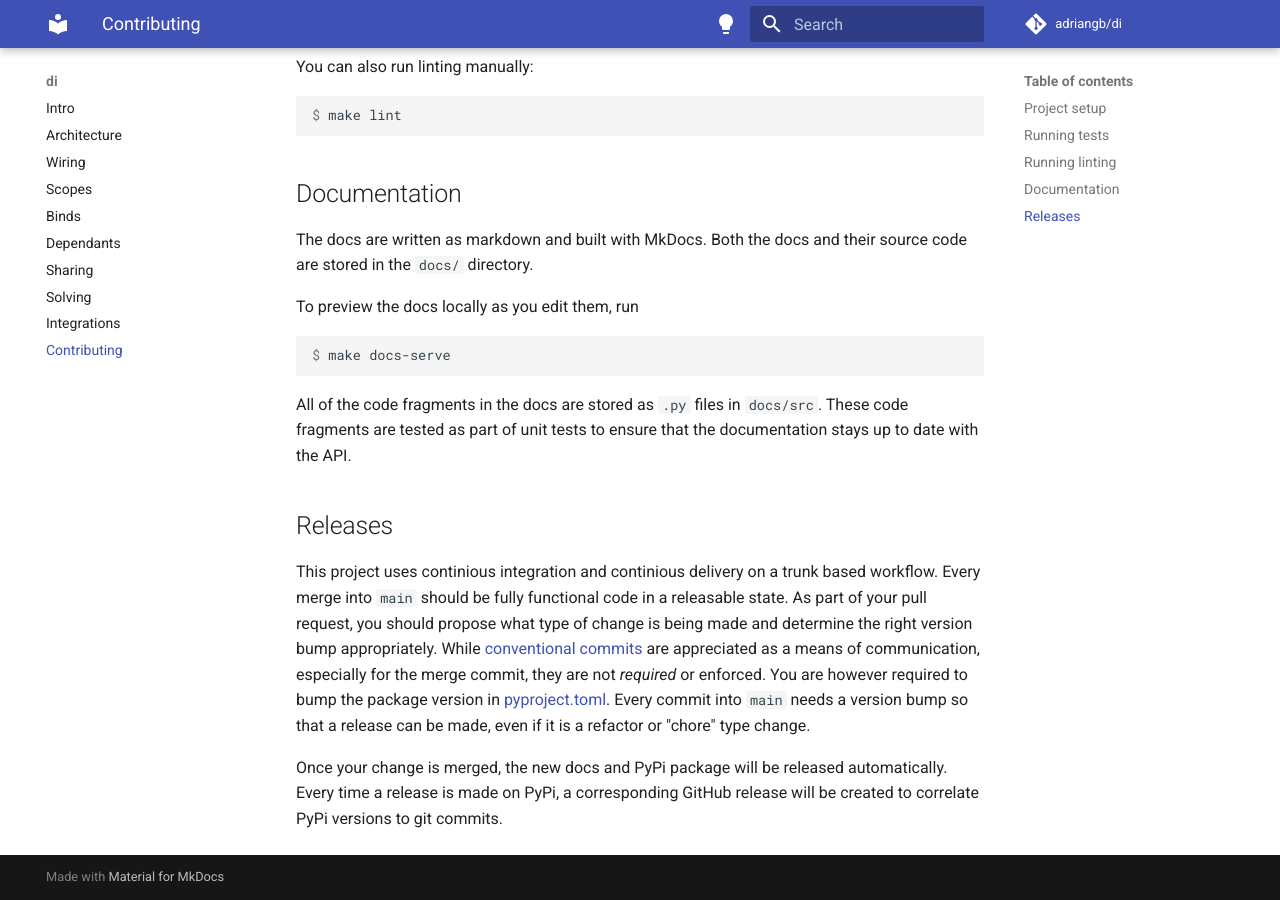
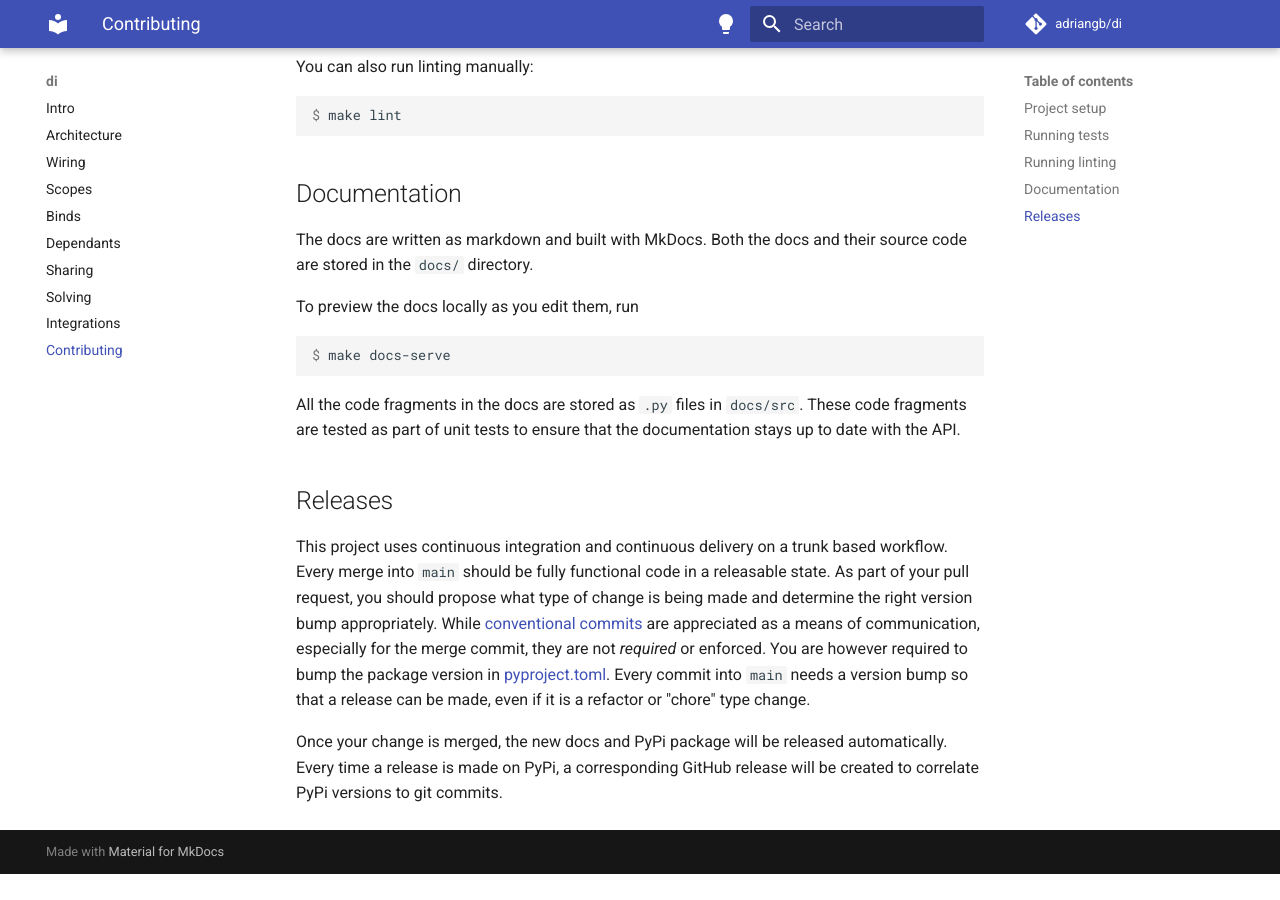
Before and after one commit to adriangb/di, an MkDocs documentation site: the page built from docs/contributing.md, in a window 1280 px wide and 900 px high, scrolled down 1032 px. Built offline with MkDocs 1.6.1 and Material for MkDocs 9.7.7, drawn with Linux system fonts in a browser that asks for light colours; comment, search, counter and statistics services are not loaded; the version menu is left out; after the commit the page ends 1906 px from its top, so only the background shows below that.

Commit message:
docs: correct spelling of contributing

```diff
--- a/docs/contributing.md
+++ b/docs/contributing.md
@@ -82,12 +82,12 @@ $ make docs-serve
 
 </div>
 
-All of the code fragments in the docs are stored as `.py` files in `docs/src`.
+All the code fragments in the docs are stored as `.py` files in `docs/src`.
 These code fragments are tested as part of unit tests to ensure that the documentation stays up to date with the API.
 
 ## Releases
 
-This project uses continious integration and continious delivery on a trunk based workflow.
+This project uses continuous integration and continuous delivery on a trunk based workflow.
 Every merge into `main` should be fully functional code in a releasable state.
 As part of your pull request, you should propose what type of change is being made and determine the right version bump appropriately.
 While [conventional commits] are appreciated as a means of communication, especially for the merge commit, they are not *required* or enforced.
```
